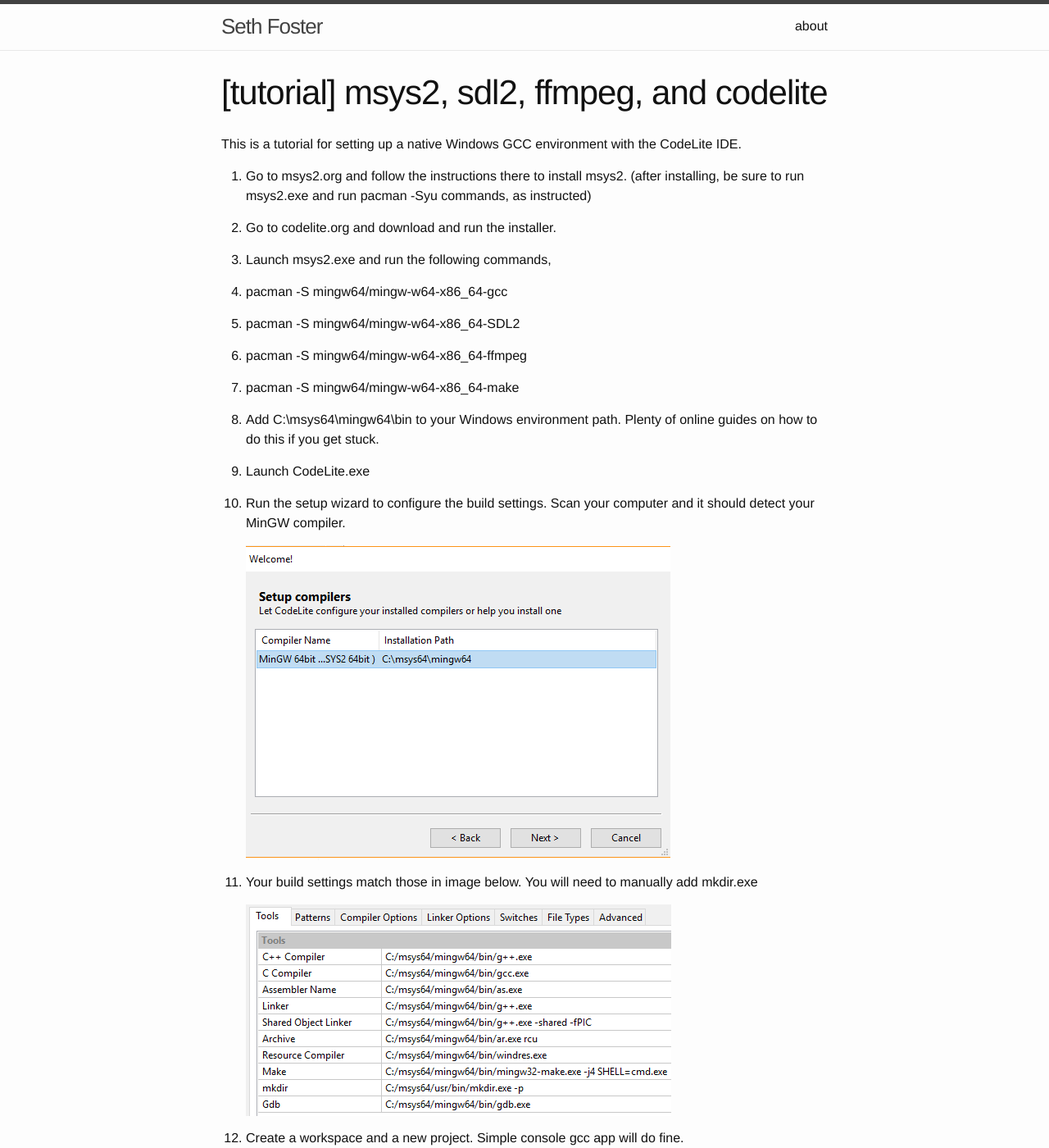
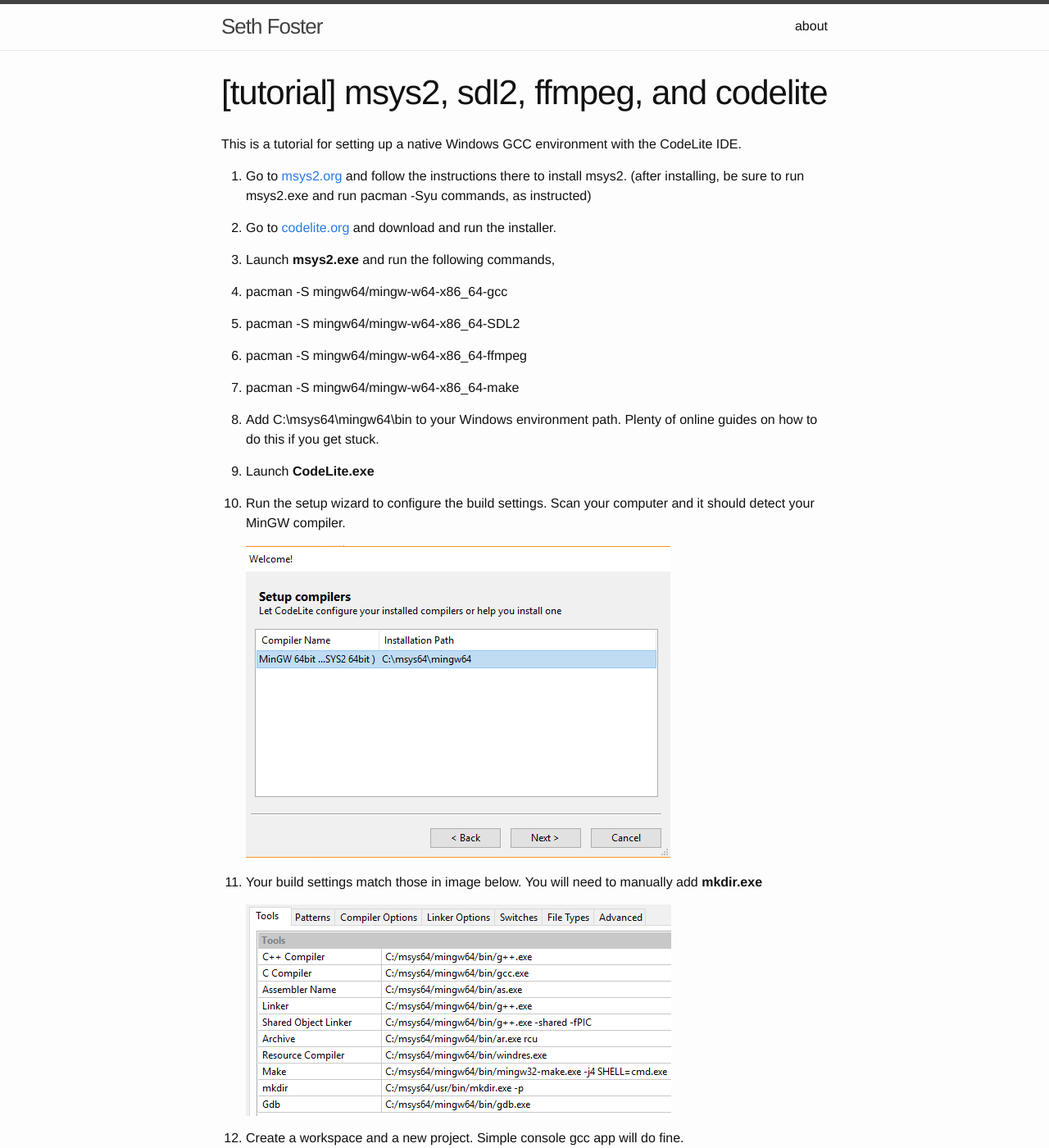
Before and after one commit to fosterseth/fosterseth.github.io, a Jekyll site: the page built from _posts/2016-05-21-ffmpeg-sdl2-codelite-tutorial.md, in a window 1280 px wide and 1400 px high. Shown: the whole window at 82% size. Built offline with Jekyll 4.4.1, drawn with Linux system fonts in a browser that asks for light colours; some of the changed text lies outside the part shown.

Commit message:
added url links and bold highlighting

````diff
--- a/_posts/2016-05-21-ffmpeg-sdl2-codelite-tutorial.md
+++ b/_posts/2016-05-21-ffmpeg-sdl2-codelite-tutorial.md
@@ -5,12 +5,12 @@
 
 This is a tutorial for setting up a native Windows GCC environment with the CodeLite IDE.
 
-1. Go to msys2.org and follow the instructions there to install msys2.
+1. Go to [msys2.org](http://msys2.org) and follow the instructions there to install msys2.
 (after installing, be sure to run msys2.exe and run pacman -Syu commands, as instructed)
 
-2. Go to codelite.org and download and run the installer.
+2. Go to [codelite.org](http://codelite.org) and download and run the installer.
 
-3. Launch msys2.exe and run the following commands,
+3. Launch **msys2.exe** and run the following commands,
 
 4. pacman -S mingw64/mingw-w64-x86_64-gcc
 
@@ -22,13 +22,13 @@
 
 8. Add C:\msys64\mingw64\bin to your Windows environment path. Plenty of online guides on how to do this if you get stuck.
 
-9. Launch CodeLite.exe
+9. Launch **CodeLite.exe**
 
 10. Run the setup wizard to configure the build settings. Scan your computer and it should detect your MinGW compiler.
 
     ![setup_compilers]({{ site.url }}/assets/setup_compilers.PNG)
 
-11. Your build settings match those in image below. You will need to manually add mkdir.exe
+11. Your build settings match those in image below. You will need to manually add **mkdir.exe**
 
     ![build_settings]({{ site.url }}/assets/build_settings.PNG)
 
@@ -38,7 +38,7 @@
 
 13. In workspace panel, right click your new project folder and go to Settings.
 
-14. For SDL2 to work properly, you need to add Include Paths and Preprocessors under the Compiler tab.
+14. For SDL2 to work properly, you need to add **Include Paths** and **Preprocessors** under the Compiler tab.
 
     ![compiler_tab]({{ site.url }}/assets/compiler_tab.PNG)
 
@@ -46,7 +46,7 @@
 
     ![linker_tab]({{ site.url }}/assets/linker_tab.PNG)
 
-16. Time to test the whole thing. In your project /src/main.c, replace text with the following,
+16. Time to test the whole thing. In your project **/src/main.c**, replace text with the following,
 
 ```c
 #include <stdio.h>
@@ -63,6 +63,6 @@
     return 0;
 }
 ```
-17. Go to Build tab, click Build Project. Hopefully the console doesn't give you compilation errors.
+17. Go to Build tab, click **Build Project**. Hopefully the console doesn't give you compilation errors.
 
 18. Rejoice!
````
